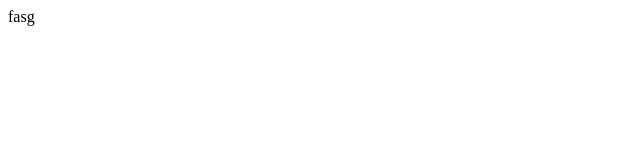
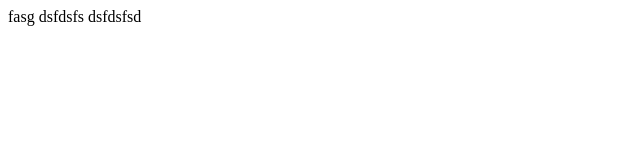
Before and after one commit to maera15/my-first-repository, a plain HTML site: page index.html in a window 1280 px wide. Shown: the whole page, without its empty margins (0-640 px from the left). Drawn offline with Linux system fonts and the light colour scheme.

Commit message:
Add new benchmarks

```diff
--- a/index.html
+++ b/index.html
@@ -1,5 +1,7 @@
 <html>
 	<body>
 		fasg
+		dsfdsfs
+		dsfdsfsd
 	</body>
 </html>
```
